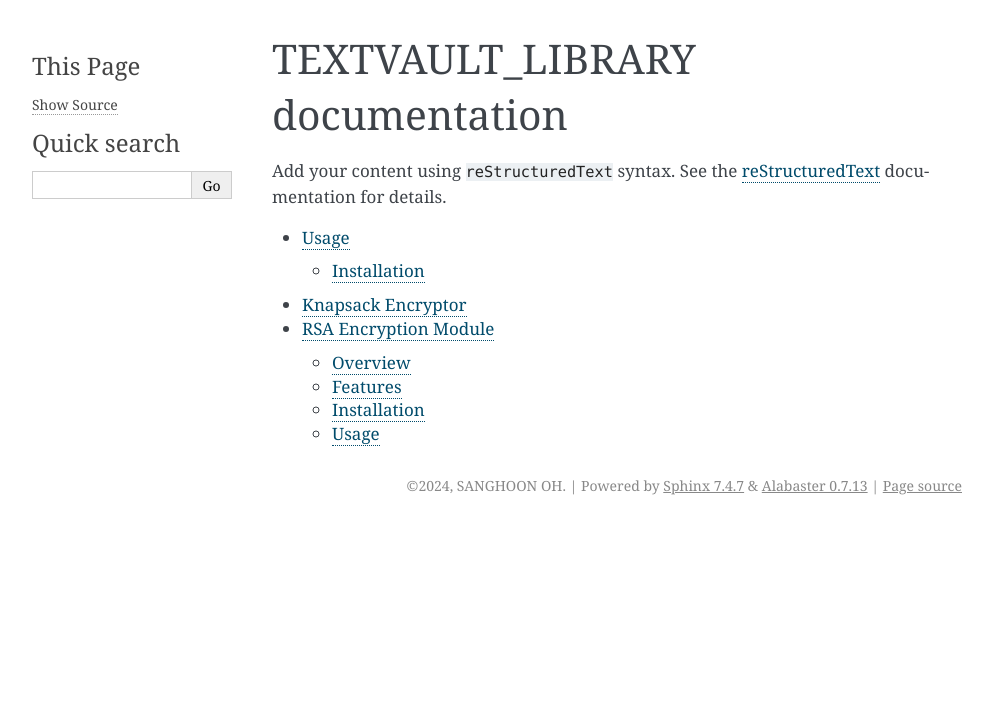
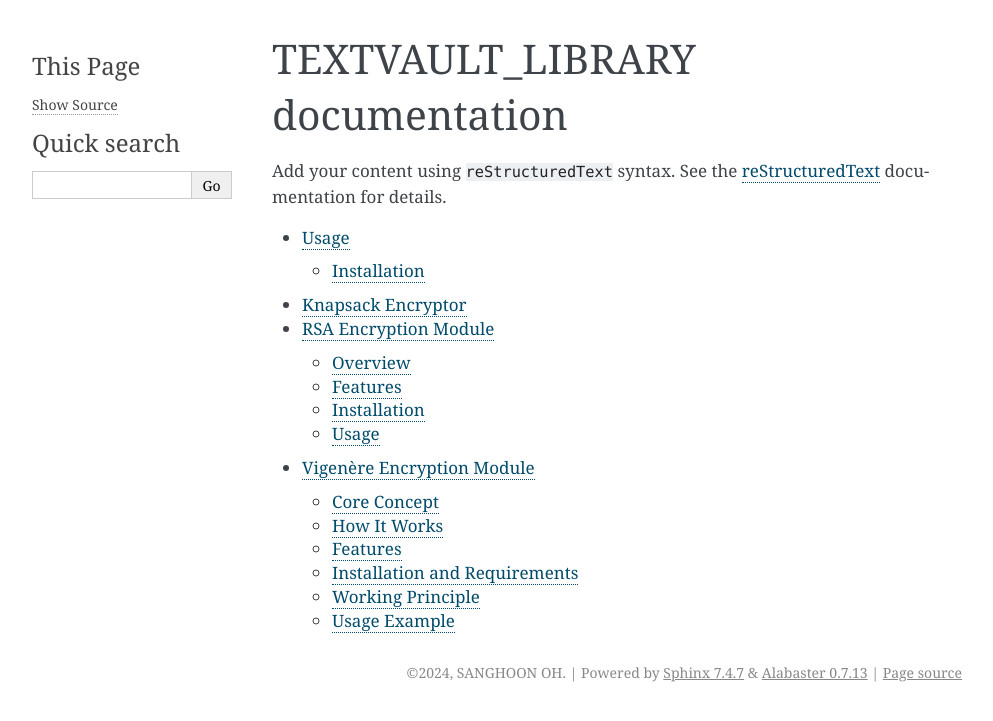
Before and after one commit to iwbh04/TextVault, a Sphinx documentation site: the page built from docs/source/index.rst, in a window 1280 px wide. Shown: the top 721 px of the page, without its empty margins (148-1141 px from the left). Built offline with Sphinx 7.4.7, drawn with Linux system fonts in a browser that asks for light colours; some of the changed lines change nothing that is shown.

Commit message:
Update usage.rst (Vigenere.py explain)

````diff
--- a/docs/source/usage.rst
+++ b/docs/source/usage.rst
@@ -64,3 +64,62 @@ from rsa import generate_keys
 public_key, private_key = generate_keys()
 print("Public Key:", public_key)
 print("Private Key:", private_key)
+
+
+Vigenère Encryption Module
+==========================
+
+This module implements the Vigenère cipher algorithm, providing functionality to encrypt and decrypt given text using a secret key.
+
+Core Concept
+-------------
+The Vigenère cipher is a symmetric encryption technique, meaning the same key is used for both encryption and decryption. The key is a string of alphabetic characters, and each character in the text is shifted based on the position of the corresponding character in the key.
+
+How It Works
+------------
+- The `newkey()` method generates a random encryption key.
+- The `encrypt()` method encrypts plaintext text using the provided key to produce a ciphertext.
+- The `decrypt()` method decrypts the ciphertext back into the original plaintext using the same key.
+
+Features
+--------
+- Randomly generates a Vigenère encryption key.
+- Encrypts and decrypts text using the same key.
+- Differentiates between uppercase and lowercase letters, while leaving non-alphabetic characters unchanged.
+
+Installation and Requirements
+-----------------------------
+To use this module, simply import the necessary classes into your project.
+
+Requirements:
+- Python 3.7 or higher
+- Standard libraries: random, string
+
+Working Principle
+-----------------
+The Vigenère cipher is based on a repeated Caesar cipher technique. For each character in the text, the corresponding character in the key determines the shift applied to that letter. For example, an "A" would be shifted by the value of the key character "K", and a "B" would be shifted by the value of the next character in the key.
+
+Usage Example
+--------------
+Here’s an example of how to use the Vigenère encryption module:
+
+```python
+from vigenere import VigenereEncryptor
+
+# Create an instance of the Vigenère encryption object
+encryptor = VigenereEncryptor()
+
+# Generate a new key
+public_key, private_key = encryptor.newkey()
+
+# Print the generated key
+print("Generated Key (Public & Private):", public_key.value)
+
+# Example of encrypting text
+text = "Hello World!"
+encrypted = encryptor.encrypt(text, public_key)
+print("Encrypted Text:", encrypted)
+
+# Example of decrypting the text
+decrypted = encryptor.decrypt(encrypted, private_key)
+print("Decrypted Text:", decrypted)
````
